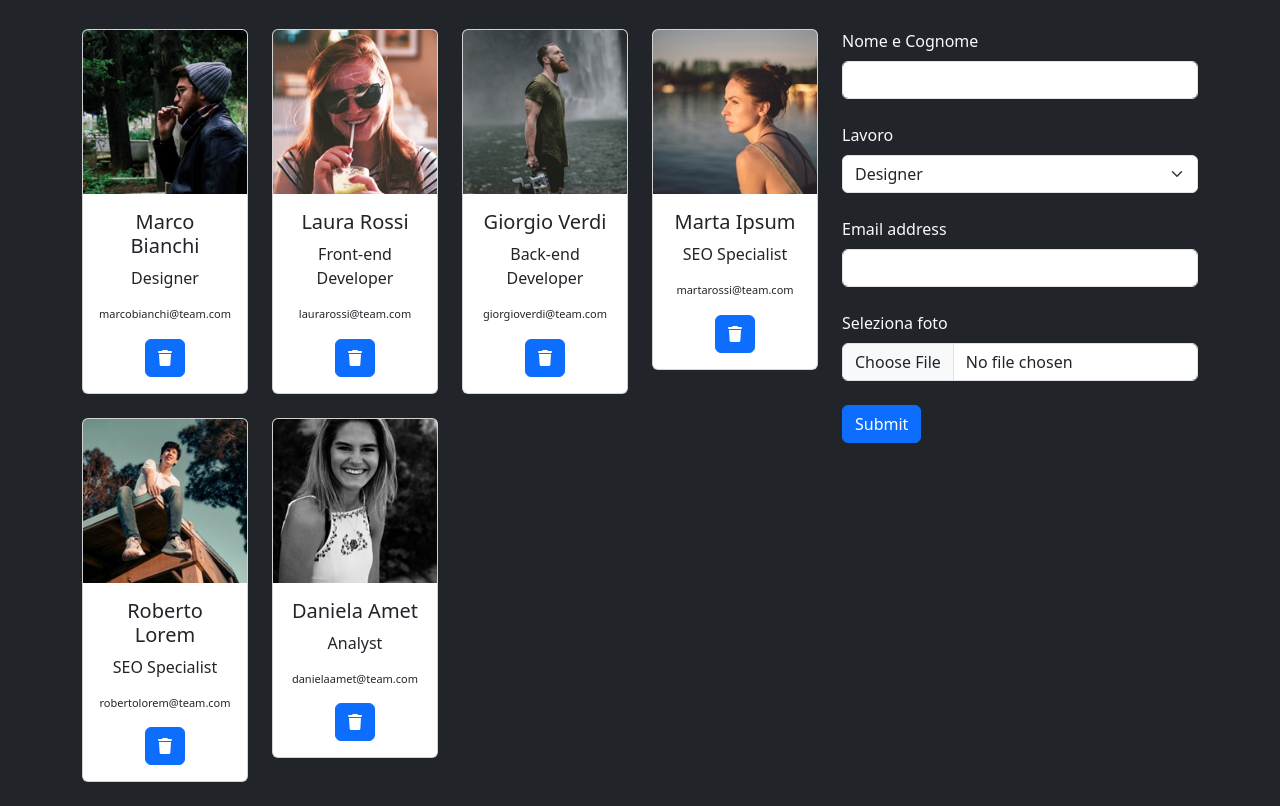
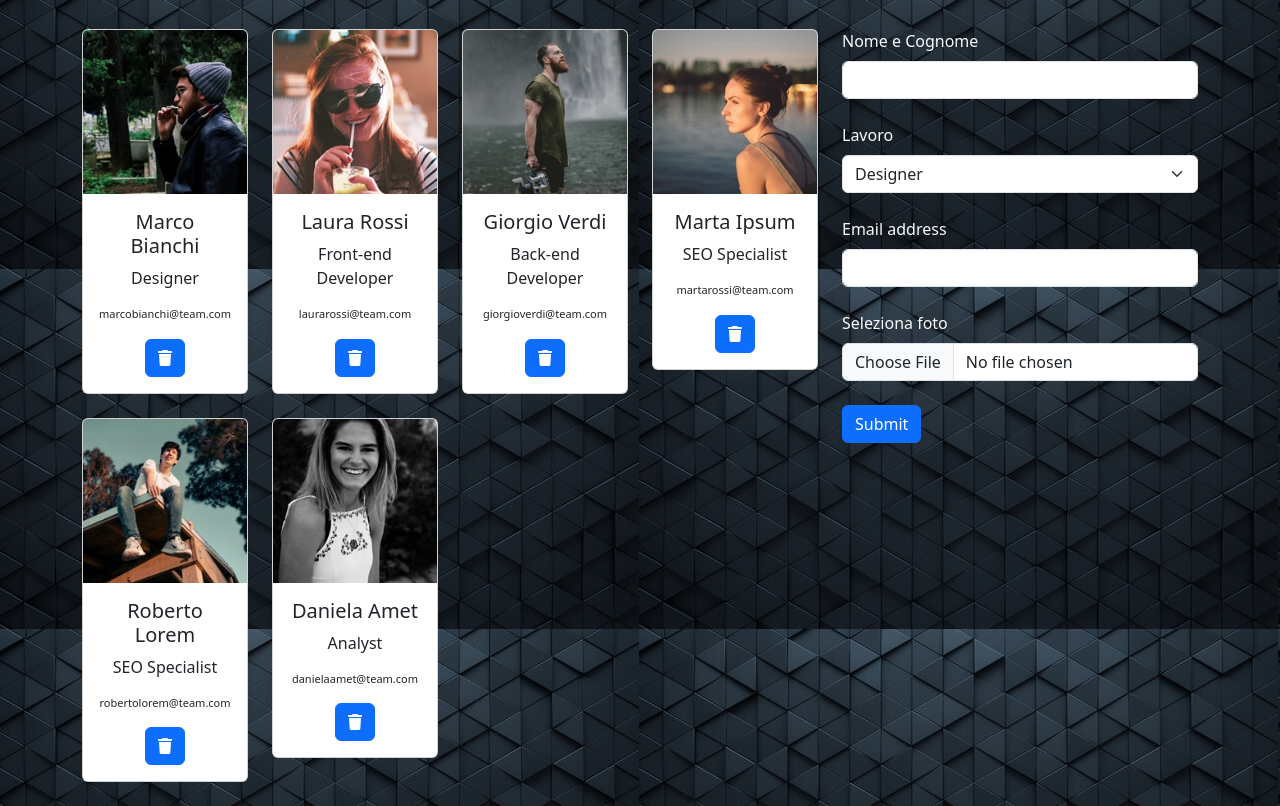
Before and after one commit to Simone-Fratini/js-our-team, a plain HTML site: page index.html in a window 1280 px wide. Shown: the part 91-897 px from the top of the page. Drawn offline with nearby package versions, Linux system fonts and the light colour scheme.

Commit message:
added beutifull backgroung

```diff
--- a/index.html
+++ b/index.html
@@ -15,7 +15,7 @@
     <script type="module" src="script.js"></script>
 </head>
 
-<body class="bg-dark">
+<body class="">
 
 
     <div class="container text-light text-center mt-4">
--- a/style.css
+++ b/style.css
@@ -1,3 +1,7 @@
 .my-font {
     font-size: 11px;
 }
+
+body {
+    background-image: url('img/background.jpg');
+}
```
Also changed, not shown: img/background.jpg (added).
